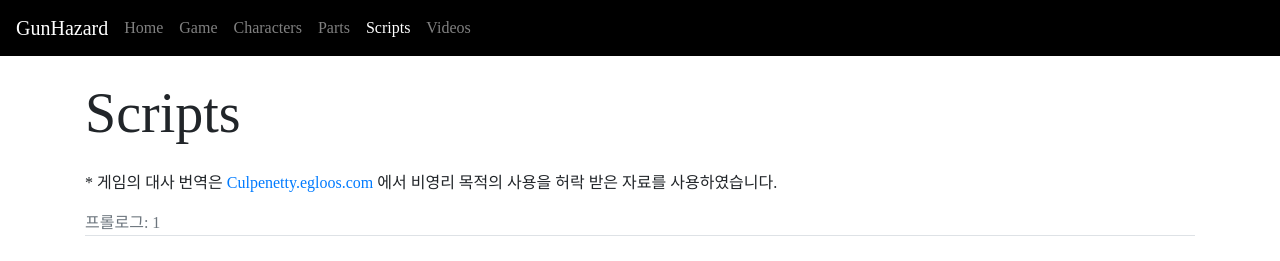
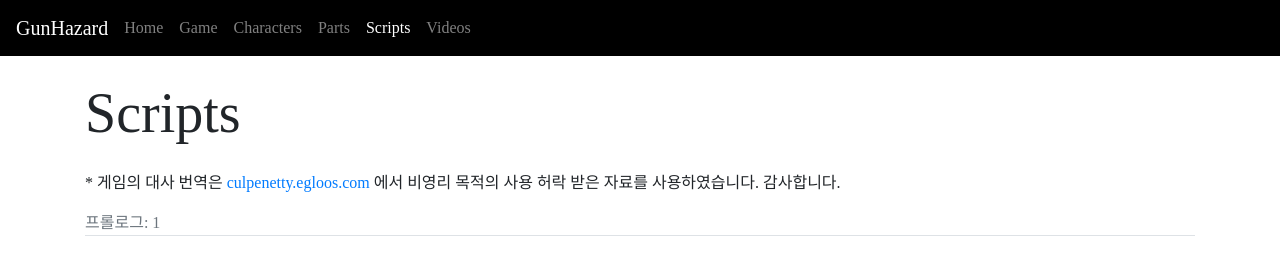
Before and after one commit to the-frontmission/front_mission-gun_hazard, a Vue app: page /scripts in a window 1280 px wide. Shown: the top 261 px of the page. Built offline with nearby package versions, Linux system fonts and the light colour scheme; a web font is replaced by a local one.

Commit message:
fixed script

```diff
--- a/src/views/ScriptsListView.vue
+++ b/src/views/ScriptsListView.vue
@@ -3,8 +3,8 @@
     <h3 class="display-4 my-4">Scripts</h3>
     <p>
       * 게임의 대사 번역은
-      <a href="http://culpenetty.egloos.com/" target="_blank">Culpenetty.egloos.com</a>
-      에서 비영리 목적의 사용을 허락 받은 자료를 사용하였습니다.
+      <a href="http://culpenetty.egloos.com/" target="_blank">culpenetty.egloos.com</a>
+      에서 비영리 목적의 사용 허락 받은 자료를 사용하였습니다. 감사합니다.
     </p>
     <ScriptsList :scripts="scripts"/>
   </div>
```
